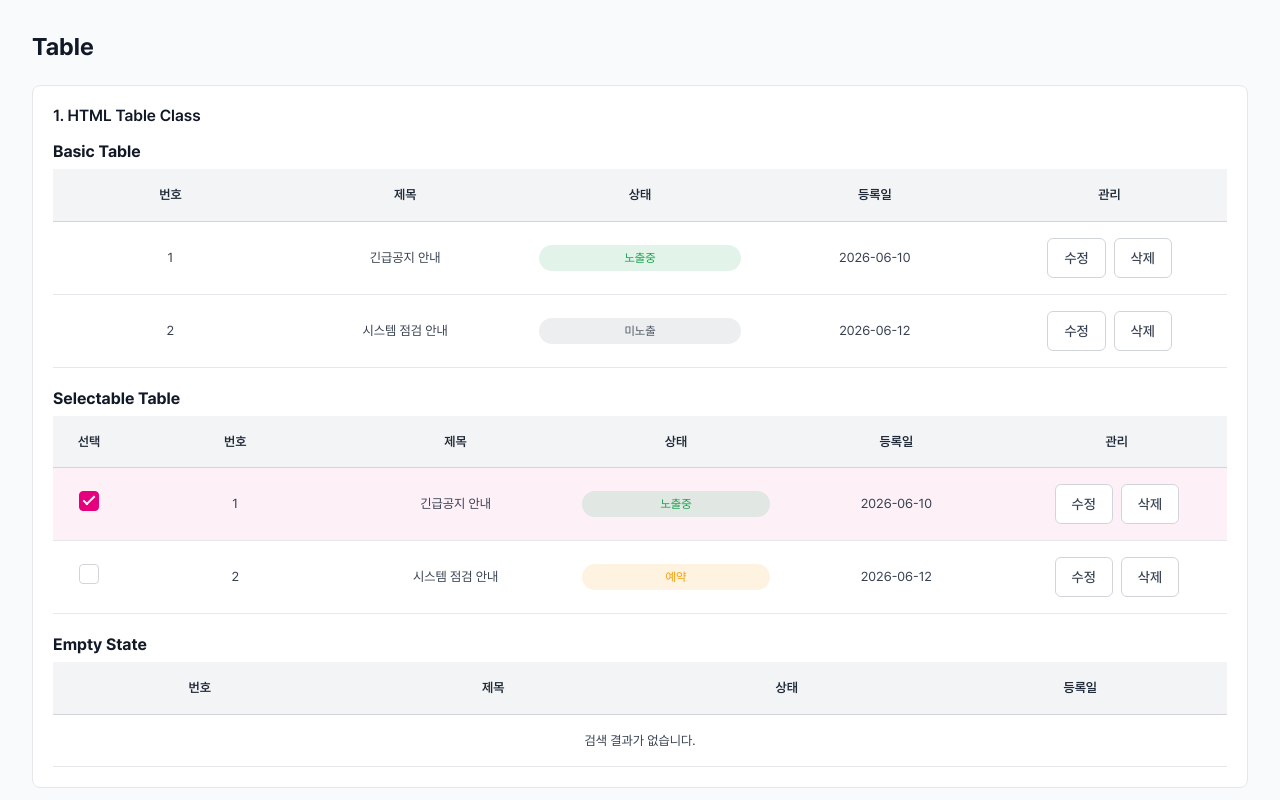
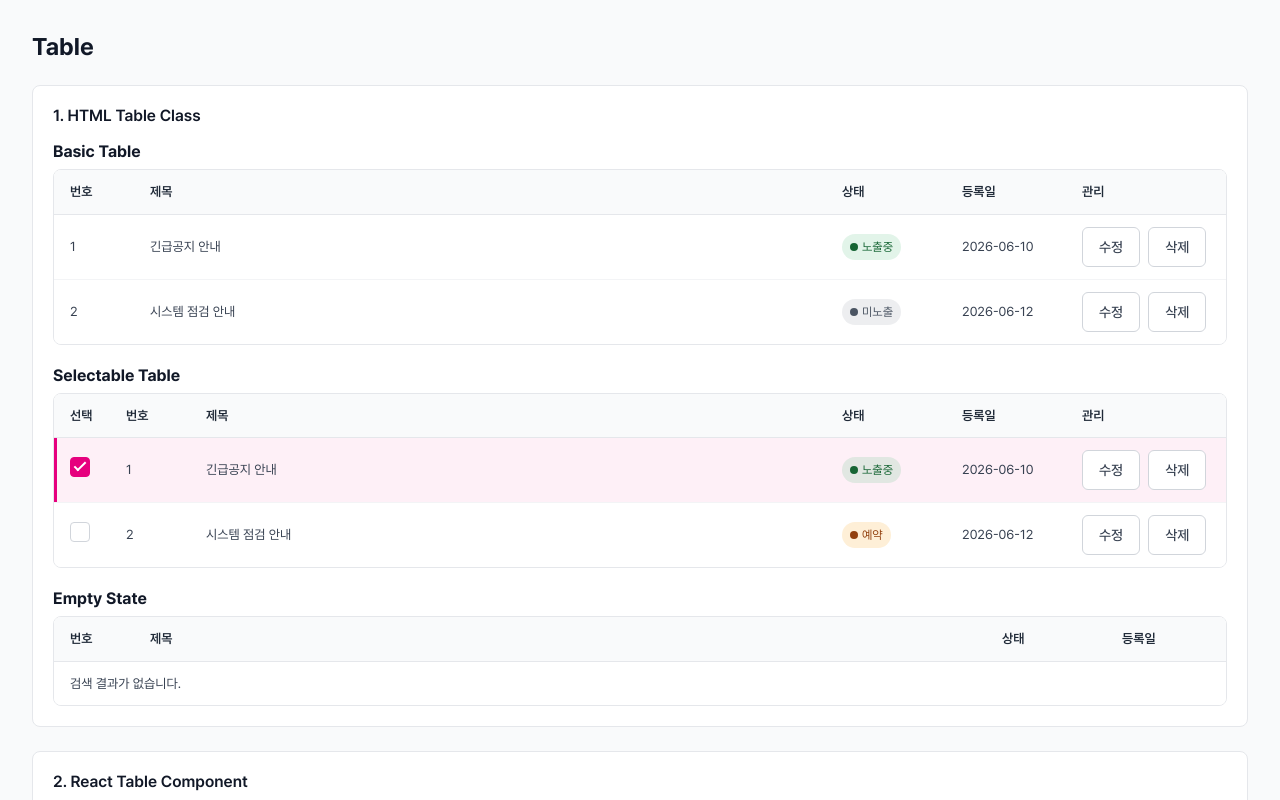
Before and after one commit to yumin-pub/ars-admin-ui, a React (Vite) app: page /ui/table in a window 1280 px wide. Shown: the top 800 px of the page. Built offline with nearby package versions, Linux system fonts and the light colour scheme.

Commit message:
style: improve Table design with fixed column widths and accessible badges

```diff
--- a/src/css/common.css
+++ b/src/css/common.css
@@ -587,7 +587,7 @@ body {
 	border-color: #16a34a;
 }
 .ui-field.is-success .ui-field__message {
-	color: #15803d;
+	color: #166534;
 }
 
 .ui-field.is-disabled .ui-field__label,
@@ -1221,7 +1221,7 @@ body {
 	border-color: #16a34a;
 }
 .ui-select-field.is-success .ui-select-field__message {
-	color: #15803d;
+	color: #166534;
 }
 
 .ui-select-field.is-disabled .ui-select-field__label,
@@ -1241,6 +1241,8 @@ body {
 }
 
 .ui-table-wrap {
+	border: 1px solid #e5e7eb;
+	border-radius: 8px;
 	overflow-x: auto;
 }
 .ui-table-wrap::-webkit-scrollbar {
@@ -1257,7 +1259,7 @@ body {
 
 .ui-table {
 	width: 100%;
-	min-width: 960px;
+	min-width: 800px;
 	border-collapse: collapse;
 	table-layout: fixed;
 	background-color: #ffffff;
@@ -1266,13 +1268,13 @@ body {
 .ui-table__head th {
 	font-family: "Pretendard", "Noto Sans KR", sans-serif;
 	font-weight: 600;
-	padding: 16px;
-	border-bottom: 1px solid #d1d5db;
-	background-color: #f3f4f6;
+	padding: 12px 16px;
+	border-bottom: 1px solid #e5e7eb;
+	background-color: #f9fafb;
 	font-size: 13px;
 	line-height: 1.5;
 	color: #1f2937;
-	text-align: center;
+	text-align: left;
 	vertical-align: middle;
 }
 
@@ -1280,27 +1282,45 @@ body {
 	transition: background-color 0.2s;
 }
 .ui-table__body tr:hover {
-	background-color: #f3f4f6;
+	background-color: #f9fafb;
 }
 .ui-table__body tr.is-selected {
 	background-color: rgba(230, 0, 126, 0.06);
 }
+.ui-table__body tr.is-selected td:first-child {
+	box-shadow: inset 3px 0 0 #e6007e;
+}
+.ui-table__body tr:last-child td {
+	border-bottom: 0;
+}
 .ui-table__body td {
-	padding: 16px;
-	border-bottom: 1px solid #e5e7eb;
+	padding: 12px 16px;
+	border-bottom: 1px solid #f3f4f6;
 	font-size: 13px;
 	line-height: 1.5;
 	color: #374151;
-	text-align: center;
+	text-align: left;
 	vertical-align: middle;
 }
 
+.ui-table__cell-sm {
+	width: 80px;
+}
+
+.ui-table__cell-md {
+	width: 120px;
+}
+
+.ui-table__cell-lg {
+	width: 160px;
+}
+
 .ui-table__cell-checkbox {
-	width: 64px;
+	width: 56px;
+	text-align: center;
 }
 
 .ui-table__cell-title {
-	text-align: left;
 	overflow: hidden;
 	white-space: nowrap;
 	text-overflow: ellipsis;
@@ -1309,7 +1329,7 @@ body {
 .ui-table__actions {
 	display: flex;
 	flex-direction: row;
-	justify-content: center;
+	justify-content: flex-start;
 	align-items: center;
 	flex-wrap: nowrap;
 	gap: 8px;
@@ -1322,25 +1342,30 @@ body {
 }
 
 .ui-badge {
-	display: flex;
-	flex-direction: row;
-	justify-content: center;
+	display: inline-flex;
 	align-items: center;
-	flex-wrap: nowrap;
+	gap: 4px;
 	padding: 4px 8px;
 	border-radius: 9999px;
 	font-size: 12px;
 	white-space: nowrap;
 }
+.ui-badge::before {
+	content: "";
+	width: 8px;
+	height: 8px;
+	border-radius: 9999px;
+	background-color: currentColor;
+}
 
 .ui-badge--success {
 	background-color: rgba(22, 163, 74, 0.12);
-	color: #16a34a;
+	color: #166534;
 }
 
 .ui-badge--warning {
-	background-color: rgba(245, 158, 11, 0.12);
-	color: #f59e0b;
+	background-color: rgba(245, 158, 11, 0.16);
+	color: #92400e;
 }
 
 .ui-badge--neutral {
@@ -1349,13 +1374,10 @@ body {
 }
 
 .ui-table--selectable .ui-table__cell-checkbox {
-	width: 72px;
+	width: 56px;
 }
 
 @media (max-width: 768px) {
-	.ui-table {
-		min-width: 720px;
-	}
 	.ui-table__head th,
 	.ui-table__body td {
 		padding: 12px;
--- a/src/css/main.css
+++ b/src/css/main.css
@@ -587,7 +587,7 @@ body {
 	border-color: #16a34a;
 }
 .ui-field.is-success .ui-field__message {
-	color: #15803d;
+	color: #166534;
 }
 
 .ui-field.is-disabled .ui-field__label,
@@ -1221,7 +1221,7 @@ body {
 	border-color: #16a34a;
 }
 .ui-select-field.is-success .ui-select-field__message {
-	color: #15803d;
+	color: #166534;
 }
 
 .ui-select-field.is-disabled .ui-select-field__label,
@@ -1241,6 +1241,8 @@ body {
 }
 
 .ui-table-wrap {
+	border: 1px solid #e5e7eb;
+	border-radius: 8px;
 	overflow-x: auto;
 }
 .ui-table-wrap::-webkit-scrollbar {
@@ -1257,7 +1259,7 @@ body {
 
 .ui-table {
 	width: 100%;
-	min-width: 960px;
+	min-width: 800px;
 	border-collapse: collapse;
 	table-layout: fixed;
 	background-color: #ffffff;
@@ -1266,13 +1268,13 @@ body {
 .ui-table__head th {
 	font-family: "Pretendard", "Noto Sans KR", sans-serif;
 	font-weight: 600;
-	padding: 16px;
-	border-bottom: 1px solid #d1d5db;
-	background-color: #f3f4f6;
+	padding: 12px 16px;
+	border-bottom: 1px solid #e5e7eb;
+	background-color: #f9fafb;
 	font-size: 13px;
 	line-height: 1.5;
 	color: #1f2937;
-	text-align: center;
+	text-align: left;
 	vertical-align: middle;
 }
 
@@ -1280,27 +1282,45 @@ body {
 	transition: background-color 0.2s;
 }
 .ui-table__body tr:hover {
-	background-color: #f3f4f6;
+	background-color: #f9fafb;
 }
 .ui-table__body tr.is-selected {
 	background-color: rgba(230, 0, 126, 0.06);
 }
+.ui-table__body tr.is-selected td:first-child {
+	box-shadow: inset 3px 0 0 #e6007e;
+}
+.ui-table__body tr:last-child td {
+	border-bottom: 0;
+}
 .ui-table__body td {
-	padding: 16px;
-	border-bottom: 1px solid #e5e7eb;
+	padding: 12px 16px;
+	border-bottom: 1px solid #f3f4f6;
 	font-size: 13px;
 	line-height: 1.5;
 	color: #374151;
-	text-align: center;
+	text-align: left;
 	vertical-align: middle;
 }
 
+.ui-table__cell-sm {
+	width: 80px;
+}
+
+.ui-table__cell-md {
+	width: 120px;
+}
+
+.ui-table__cell-lg {
+	width: 160px;
+}
+
 .ui-table__cell-checkbox {
-	width: 64px;
+	width: 56px;
+	text-align: center;
 }
 
 .ui-table__cell-title {
-	text-align: left;
 	overflow: hidden;
 	white-space: nowrap;
 	text-overflow: ellipsis;
@@ -1309,7 +1329,7 @@ body {
 .ui-table__actions {
 	display: flex;
 	flex-direction: row;
-	justify-content: center;
+	justify-content: flex-start;
 	align-items: center;
 	flex-wrap: nowrap;
 	gap: 8px;
@@ -1322,25 +1342,30 @@ body {
 }
 
 .ui-badge {
-	display: flex;
-	flex-direction: row;
-	justify-content: center;
+	display: inline-flex;
 	align-items: center;
-	flex-wrap: nowrap;
+	gap: 4px;
 	padding: 4px 8px;
 	border-radius: 9999px;
 	font-size: 12px;
 	white-space: nowrap;
 }
+.ui-badge::before {
+	content: "";
+	width: 8px;
+	height: 8px;
+	border-radius: 9999px;
+	background-color: currentColor;
+}
 
 .ui-badge--success {
 	background-color: rgba(22, 163, 74, 0.12);
-	color: #16a34a;
+	color: #166534;
 }
 
 .ui-badge--warning {
-	background-color: rgba(245, 158, 11, 0.12);
-	color: #f59e0b;
+	background-color: rgba(245, 158, 11, 0.16);
+	color: #92400e;
 }
 
 .ui-badge--neutral {
@@ -1349,13 +1374,10 @@ body {
 }
 
 .ui-table--selectable .ui-table__cell-checkbox {
-	width: 72px;
+	width: 56px;
 }
 
 @media (max-width: 768px) {
-	.ui-table {
-		min-width: 720px;
-	}
 	.ui-table__head th,
 	.ui-table__body td {
 		padding: 12px;
--- a/src/pages/UISystem/TablePage.tsx
+++ b/src/pages/UISystem/TablePage.tsx
@@ -34,11 +34,12 @@ function TablePage() {
      * ========================== */
 
     const basicColumns: TableColumn<BasicRow>[] = [
-        { dataIndex: 'id', title: '번호' },
+        { dataIndex: 'id', title: '번호', width: '80px' },
         { dataIndex: 'title', title: '제목' },
         {
             dataIndex: 'status',
             title: '상태',
+            width: '120px',
             render: (value) => (
                 <span
                     className={
@@ -51,10 +52,11 @@ function TablePage() {
                 </span>
             ),
         },
-        { dataIndex: 'date', title: '등록일' },
+        { dataIndex: 'date', title: '등록일', width: '120px' },
         {
             dataIndex: 'id', // 별도 raw 데이터가 필요 없는 컬럼이라 id를 재사용
             title: '관리',
+            width: '160px',
             render: () => (
                 <div className="ui-table__actions">
                     <Button variant="outline" color="neutral" size="md">
@@ -93,6 +95,8 @@ function TablePage() {
         {
             dataIndex: 'id', // checked 값을 쓰지만 컬럼 키 자체는 id로 재사용
             title: '선택',
+            width: '56px',
+            align: 'center',
             render: (_, row) => (
                 <Checkbox
                     id={`table-row-${row.id}`}
@@ -101,11 +105,12 @@ function TablePage() {
                 />
             ),
         },
-        { dataIndex: 'id', title: '번호' },
+        { dataIndex: 'id', title: '번호', width: '80px' },
         { dataIndex: 'title', title: '제목' },
         {
             dataIndex: 'status',
             title: '상태',
+            width: '120px',
             render: (_, row) => {
                 const statusMap = {
                     exposed: { className: 'ui-badge--success', label: '노출중' },
@@ -118,10 +123,11 @@ function TablePage() {
                 return <span className={`ui-badge ${className}`}>{label}</span>;
             },
         },
-        { dataIndex: 'date', title: '등록일' },
+        { dataIndex: 'date', title: '등록일', width: '120px' },
         {
             dataIndex: 'id',
             title: '관리',
+            width: '160px',
             render: () => (
                 <div className="ui-table__actions">
                     <Button variant="outline" color="neutral" size="md">
@@ -159,10 +165,10 @@ function TablePage() {
      * ========================== */
 
     const emptyColumns: TableColumn<BasicRow>[] = [
-        { dataIndex: 'id', title: '번호' },
+        { dataIndex: 'id', title: '번호', width: '80px' },
         { dataIndex: 'title', title: '제목' },
-        { dataIndex: 'status', title: '상태' },
-        { dataIndex: 'date', title: '등록일' },
+        { dataIndex: 'status', title: '상태', width: '120px' },
+        { dataIndex: 'date', title: '등록일', width: '120px' },
     ];
 
     return (
@@ -179,11 +185,11 @@ function TablePage() {
                         <table className="ui-table">
                         <thead className="ui-table__head">
                             <tr>
-                                <th scope="col">번호</th>
+                                <th scope="col" className="ui-table__cell-sm">번호</th>
                                 <th scope="col">제목</th>
-                                <th scope="col">상태</th>
-                                <th scope="col">등록일</th>
-                                <th scope="col">관리</th>
+                                <th scope="col" className="ui-table__cell-md">상태</th>
+                                <th scope="col" className="ui-table__cell-md">등록일</th>
+                                <th scope="col" className="ui-table__cell-lg">관리</th>
                             </tr>
                         </thead>
 
@@ -240,11 +246,11 @@ function TablePage() {
                                 <th scope="col" className="ui-table__cell-checkbox">
                                     선택
                                 </th>
-                                <th scope="col">번호</th>
+                                <th scope="col" className="ui-table__cell-sm">번호</th>
                                 <th scope="col">제목</th>
-                                <th scope="col">상태</th>
-                                <th scope="col">등록일</th>
-                                <th scope="col">관리</th>
+                                <th scope="col" className="ui-table__cell-md">상태</th>
+                                <th scope="col" className="ui-table__cell-md">등록일</th>
+                                <th scope="col" className="ui-table__cell-lg">관리</th>
                             </tr>
                         </thead>
 
@@ -304,10 +310,10 @@ function TablePage() {
                         <table className="ui-table">
                             <thead className="ui-table__head">
                                 <tr>
-                                <th scope="col">번호</th>
+                                <th scope="col" className="ui-table__cell-sm">번호</th>
                                 <th scope="col">제목</th>
-                                <th scope="col">상태</th>
-                                <th scope="col">등록일</th>
+                                <th scope="col" className="ui-table__cell-md">상태</th>
+                                <th scope="col" className="ui-table__cell-md">등록일</th>
                                 </tr>
                             </thead>
 
--- a/src/styles/components/_table.scss
+++ b/src/styles/components/_table.scss
@@ -7,9 +7,13 @@
 
 // ========================================
 // Wrapper
+// - 표가 화면보다 좁아지면 줄어들지 않고 가로 스크롤된다.
 // ========================================
 
 .ui-table-wrap {
+    border: 1px solid $gray-200;
+    border-radius: $radius-lg;
+
     overflow-x: auto;
 
     @include scrollbar;
@@ -17,11 +21,13 @@
 
 // ========================================
 // Table
+// - 제목(.ui-table__cell-title)만 남는 폭을 채우고,
+//   나머지 칸은 고정 px 폭을 가진다.
 // ========================================
 
 .ui-table {
     width: 100%;
-    min-width: 960px;
+    min-width: 800px;
 
     border-collapse: collapse;
     table-layout: fixed;
@@ -38,16 +44,16 @@
     th {
         @include font($fw-semibold);
 
-        padding: $space-4;
+        padding: $space-3 $space-4;
 
-        border-bottom: 1px solid $gray-300;
-        background-color: $gray-100;
+        border-bottom: 1px solid $gray-200;
+        background-color: $gray-50;
 
         font-size: $fs-sm;
         line-height: $lh-base;
         color: $gray-800;
 
-        text-align: center;
+        text-align: left;
         vertical-align: middle;
     }
 }
@@ -62,24 +68,33 @@
         transition: background-color .2s;
 
         &:hover {
-            background-color: $gray-100;
+            background-color: $gray-50;
         }
 
         &.is-selected {
             background-color: rgba($primary, .06);
+
+            // 선택된 행은 왼쪽에 강조 막대를 둔다.
+            td:first-child {
+                box-shadow: inset 3px 0 0 $primary;
+            }
+        }
+
+        &:last-child td {
+            border-bottom: 0;
         }
     }
 
     td {
-        padding: $space-4;
+        padding: $space-3 $space-4;
 
-        border-bottom: 1px solid $gray-200;
+        border-bottom: 1px solid $gray-100;
 
         font-size: $fs-sm;
         line-height: $lh-base;
         color: $gray-700;
 
-        text-align: center;
+        text-align: left;
         vertical-align: middle;
     }
 }
@@ -88,13 +103,25 @@
 // Column
 // ========================================
 
+.ui-table__cell-sm {
+    width: 80px;
+}
+
+.ui-table__cell-md {
+    width: 120px;
+}
+
+.ui-table__cell-lg {
+    width: 160px;
+}
+
 .ui-table__cell-checkbox {
-    width: 64px;
+    width: 56px;
+
+    text-align: center;
 }
 
 .ui-table__cell-title {
-    text-align: left;
-
     @include ellipsis;
 }
 
@@ -103,7 +130,7 @@
 // ========================================
 
 .ui-table__actions {
-    @include flex(center, center, $space-2);
+    @include flex(flex-start, center, $space-2);
 }
 
 // ========================================
@@ -119,10 +146,13 @@
 
 // ========================================
 // Badge (Temporary)
+// - 글자색은 흰 배경 위 대비 4.5:1 이상인 *-text 토큰을 쓴다.
 // ========================================
 
 .ui-badge {
-    @include flex(center, center);
+    display: inline-flex;
+    align-items: center;
+    gap: $space-1;
 
     padding: $space-1 $space-2;
 
@@ -131,16 +161,25 @@
     font-size: $fs-xs;
 
     white-space: nowrap;
+
+    &::before {
+        content: '';
+
+        @include size($space-2);
+
+        border-radius: $radius-full;
+        background-color: currentColor;
+    }
 }
 
 .ui-badge--success {
     background-color: rgba($success, .12);
-    color: $success;
+    color: $success-text;
 }
 
 .ui-badge--warning {
-    background-color: rgba($warning, .12);
-    color: $warning;
+    background-color: rgba($warning, .16);
+    color: $warning-text;
 }
 
 .ui-badge--neutral {
@@ -155,7 +194,7 @@
 .ui-table--selectable {
 
     .ui-table__cell-checkbox {
-        width: 72px;
+        width: 56px;
     }
 }
 
@@ -165,10 +204,6 @@
 
 @media (max-width: 768px) {
 
-    .ui-table {
-        min-width: 720px;
-    }
-
     .ui-table__head th,
     .ui-table__body td {
         padding: $space-3;
--- a/src/styles/tokens/_primitive.scss
+++ b/src/styles/tokens/_primitive.scss
@@ -33,7 +33,8 @@ $neutral-disabled: #f7f7f7;
 // status
 $success: #16a34a;
 $warning: #f59e0b;
-// 흰 배경 위 글자용 (대비 4.5:1 이상)
-$success-text: #15803d;
+// 흰 배경·연한 배경(뱃지) 위 글자용 (대비 4.5:1 이상)
+$success-text: #166534;
+$warning-text: #92400e;
 $error: #dc2626;
 $info: #2563eb;
```
Also changed, not shown: 1 other file (tests, documents, lock files or other folders).
